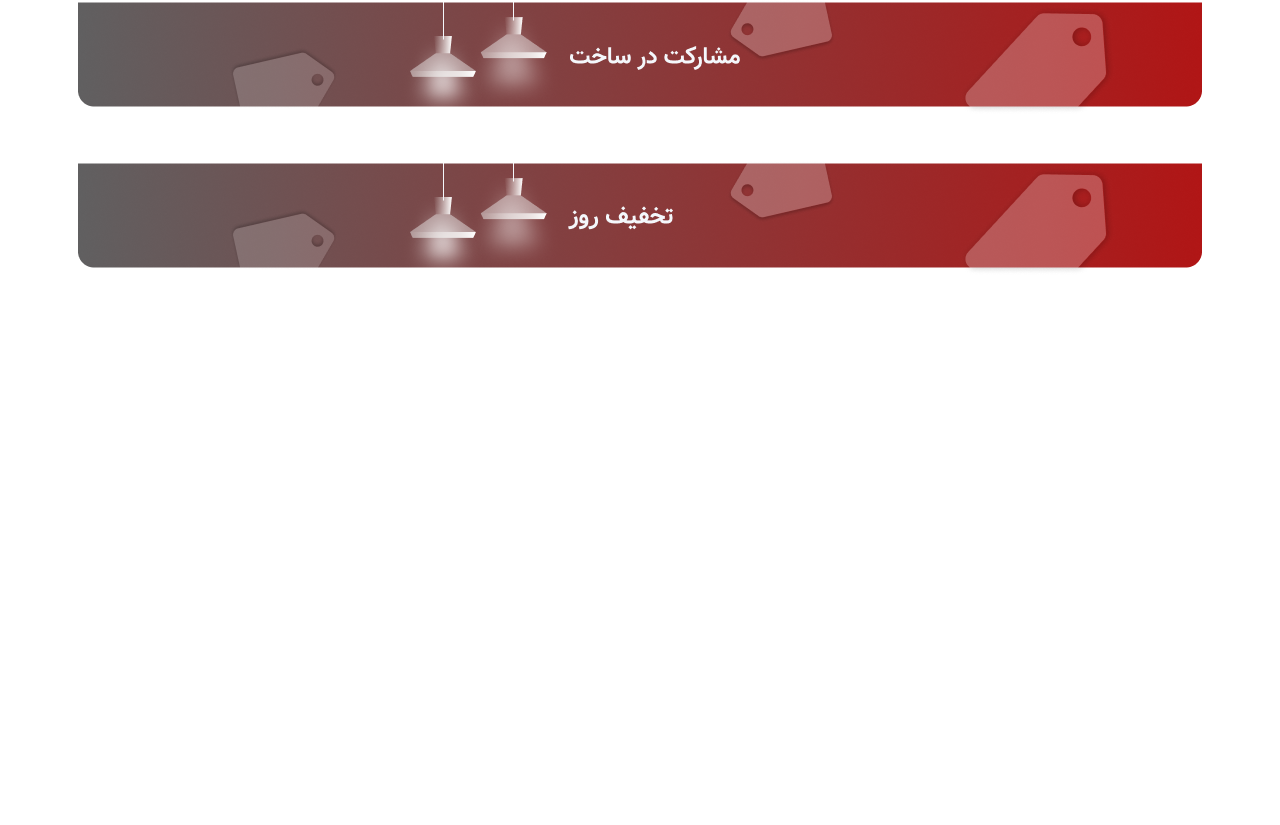
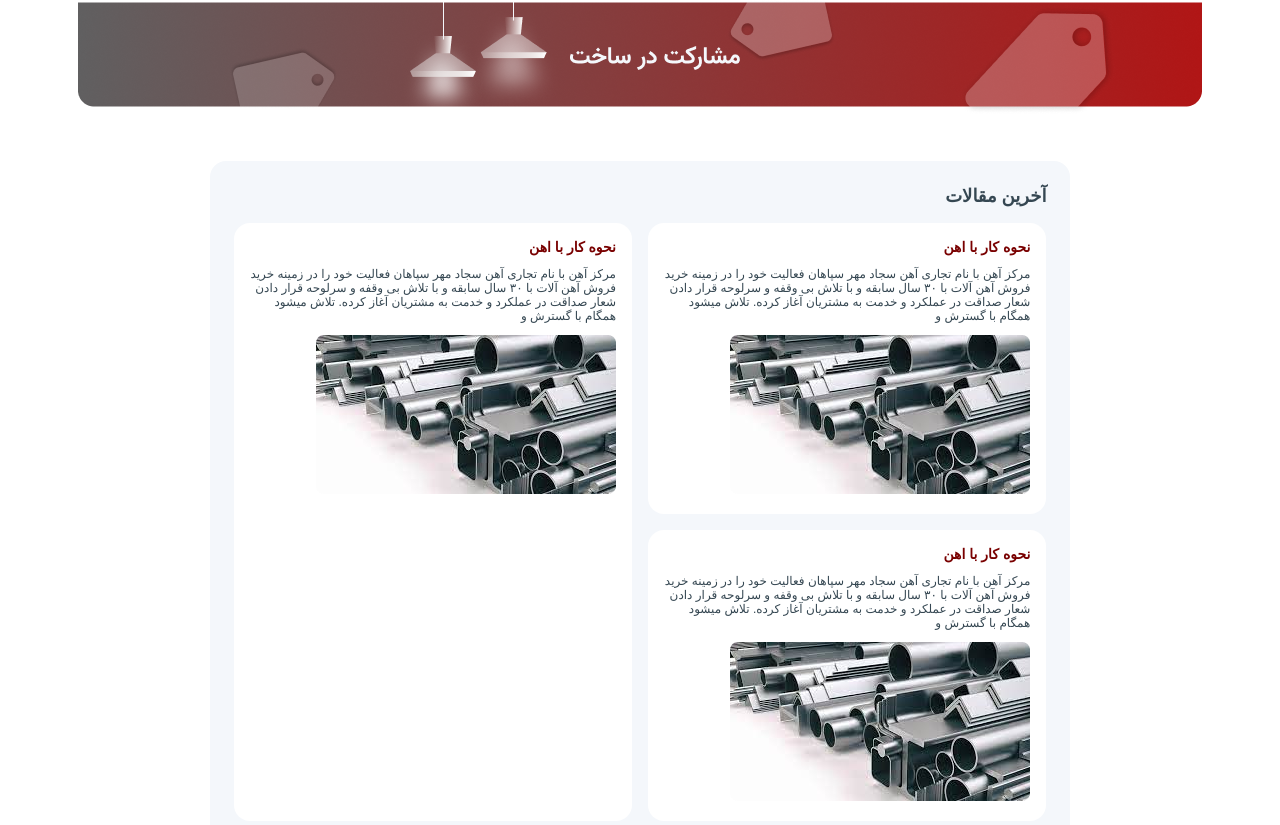
Before and after one commit to Fazel-mk/test-project, a React (Create React App) app: page / in a window 1280 px wide. Shown: the part 655-1480 px from the top of the page. Before the commit the page ends 977 px from the top, so only its background shows below. Built offline with nearby package versions, Linux system fonts and the light colour scheme; a small style sheet from the web is missing.

Commit message:
articles are added but the css is not complete yet

```diff
--- a/src/components/Maincontent.css
+++ b/src/components/Maincontent.css
@@ -1,14 +1,11 @@
-/* CSS for the container wrapping the image */
 .container {
   display: flex;
   justify-content: center; /* Center horizontally */
   align-items: center; /* Center vertically */
-  margin: 2.5rem 0;
+  margin: 2.5rem auto;
 }
 
-/* CSS for the banner image */
 .banner {
-  /* Add any specific styles for the image here */
-  max-width: 100%; /* Optionally limit the image width */
-  max-height: 100%; /* Optionally limit the image height */
+  max-width: 100%;
+  max-height: 100%;
 }
--- /dev/null
+++ b/src/maincontent/Articles.css
@@ -0,0 +1,71 @@
+.Articles {
+  display: flex;
+  width: 63.5vw;
+  padding: 1.5rem;
+  flex-direction: column;
+  justify-content: flex-start;
+  align-items: flex-end;
+  margin: auto;
+  border-radius: 1rem;
+  background: var(--primRY-8, #f4f7fb);
+  top: 0;
+  gap: 1rem;
+}
+.articleTitle {
+  display: flex;
+  align-items: center;
+  gap: 1.5rem;
+  color: var(--primary-2, #354752);
+  text-align: right;
+
+  /* 18/bold */
+  font-family: var(--18-bold-font-family);
+  font-size: var(--18-bold-font-size);
+  font-style: normal;
+  font-weight: 700;
+  line-height: normal;
+}
+.articleCards {
+  direction: rtl;
+  display: grid;
+  gap: 1rem;
+  grid-template-rows: repeat(1, 50fr);
+  grid-template-columns: repeat(2, 100fr);
+}
+.card1,
+.card2,
+.card3 {
+  padding: 1rem;
+  justify-content: center;
+  align-items: center;
+  border-radius: 16px;
+  background: var(--primary-4, #fff);
+}
+.card2 {
+  grid-row: 1 / 3;
+  grid-column: 2 / 3;
+}
+.title1,
+.title2,
+.title3 {
+  color: var(--primary-1, #790000);
+  text-align: right;
+
+  /* 14/bold */
+  font-family: var(--14-regular-font-family);
+  font-size: var(--14-regular-font-size);
+  font-style: normal;
+  font-weight: 700;
+  line-height: normal;
+}
+.cardDetails {
+  color: var(--primary-2, #354752);
+  text-align: right;
+
+  /* 12/regular */
+  font-family: var(--12-bold-font-family);
+  font-size: var(--12-bold-font-size);
+  font-style: normal;
+  font-weight: 400;
+  line-height: normal;
+}
--- a/src/maincontent/Articles.jsx
+++ b/src/maincontent/Articles.jsx
@@ -1,20 +1,57 @@
 import React from "react";
+import "./Articles.css";
 
 const Articles = () => {
   return (
     <div className="Articles">
       <div className="articleTitle">
-        <span className="title"></span>
+        <span className="title">آخرین مقالات</span>
       </div>
       <div className="articleCards">
-        <div className="articleWrapper1">
-          <div className="card1">
-            <div className="cardText"></div>
-            <div className="cardPic"></div>
+        <div className="card1">
+          <div className="cardText">
+            <div className="title1">نحوه کار با اهن</div>
+            <p className="cardDetails">
+              مرکز آهن با نام تجاری آهن سجاد مهر سپاهان فعالیت خود را در زمینه
+              خرید فروش آهن آلات با ۳۰ سال سابقه و با تلاش بی وقفه و سرلوحه قرار
+              دادن شعار صداقت در عملکرد و خدمت به مشتریان آغاز کرده. تلاش میشود
+              همگام با گسترش و
+            </p>
           </div>
-          <div className="card2"></div>
+          <div className="cardPic">
+            <img src="./image2.png" alt="" />
+          </div>
         </div>
-        <div className="articleWrapper2"></div>
+
+        <div className="card2">
+          <div className="cardText">
+            <div className="title1">نحوه کار با اهن</div>
+            <p className="cardDetails">
+              مرکز آهن با نام تجاری آهن سجاد مهر سپاهان فعالیت خود را در زمینه
+              خرید فروش آهن آلات با ۳۰ سال سابقه و با تلاش بی وقفه و سرلوحه قرار
+              دادن شعار صداقت در عملکرد و خدمت به مشتریان آغاز کرده. تلاش میشود
+              همگام با گسترش و
+            </p>
+          </div>
+          <div className="cardPic">
+            <img src="./image2.png" alt="" />
+          </div>
+        </div>
+
+        <div className="card3">
+          <div className="cardText">
+            <div className="title1">نحوه کار با اهن</div>
+            <p className="cardDetails">
+              مرکز آهن با نام تجاری آهن سجاد مهر سپاهان فعالیت خود را در زمینه
+              خرید فروش آهن آلات با ۳۰ سال سابقه و با تلاش بی وقفه و سرلوحه قرار
+              دادن شعار صداقت در عملکرد و خدمت به مشتریان آغاز کرده. تلاش میشود
+              همگام با گسترش و
+            </p>
+          </div>
+          <div className="cardPic">
+            <img src="./image2.png" alt="" />
+          </div>
+        </div>
       </div>
     </div>
   );
```
Also changed, not shown: public/image2.png (added).
